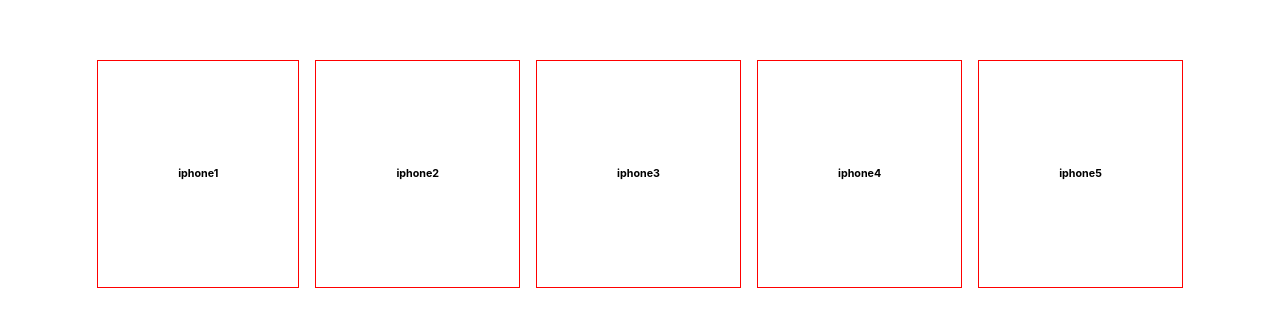
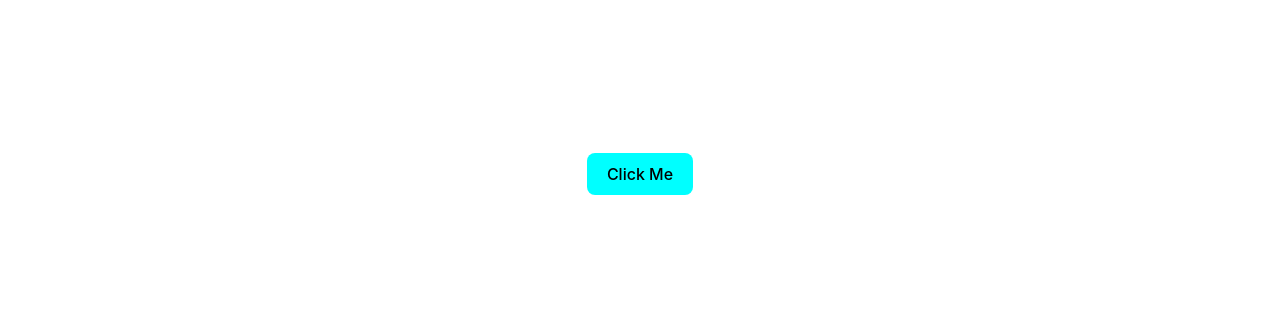
Before and after one commit to pandurang-sadgir/react-concepts, a React (Vite) app in the folder React-Concepts/: page / in a window 1280 px wide. Shown: the part 226-552 px from the top of the page. Built offline with nearby package versions, Linux system fonts and the light colour scheme.

Commit message:
Responding to event

```diff
--- /dev/null
+++ b/React-Concepts/src/6.Responding_Event/RespondingEvent.jsx
@@ -0,0 +1,16 @@
+// Note : There are different types of event we can respond to those event by defing event handler to run some functionality
+// Don't call event handler inside defination of event at component where event will be call ,React call it when event occure.
+
+
+export default function RespondingEvent() {
+    function handleClick(){
+        alert('Hi..There');
+    }
+  return (
+    <div>
+      <button onClick={handleClick}>
+        Click Me
+      </button>
+    </div>
+  )
+}
--- a/React-Concepts/src/App.jsx
+++ b/React-Concepts/src/App.jsx
@@ -6,9 +6,10 @@
 // import AddingStyle from "./2.Jsx/AddingStyle";
 // import DisplayingData from "./2.Jsx/DisplayingData";
 // import Condition from "./3.Conditional_Rendering/Condition";
-import RenderingList from "./4.Rendering_List/RenderingList_";
+// import RenderingList from "./4.Rendering_List/RenderingList_";
+import RespondingEvent from "./6.Responding_Event/RespondingEvent";
 function App() {
-  return <RenderingList />;
+  return <RespondingEvent />;
 }
 
 export default App;
```
Also changed, not shown: React-Concepts/src/5.ComponentRemInfo/InfoSeparately.jsx (added).
